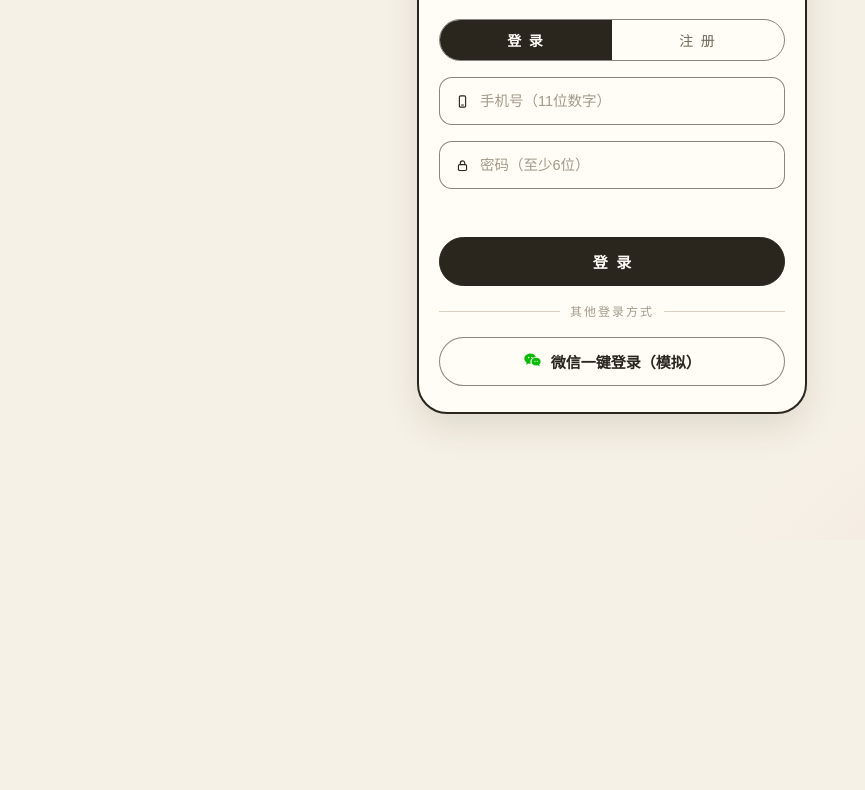
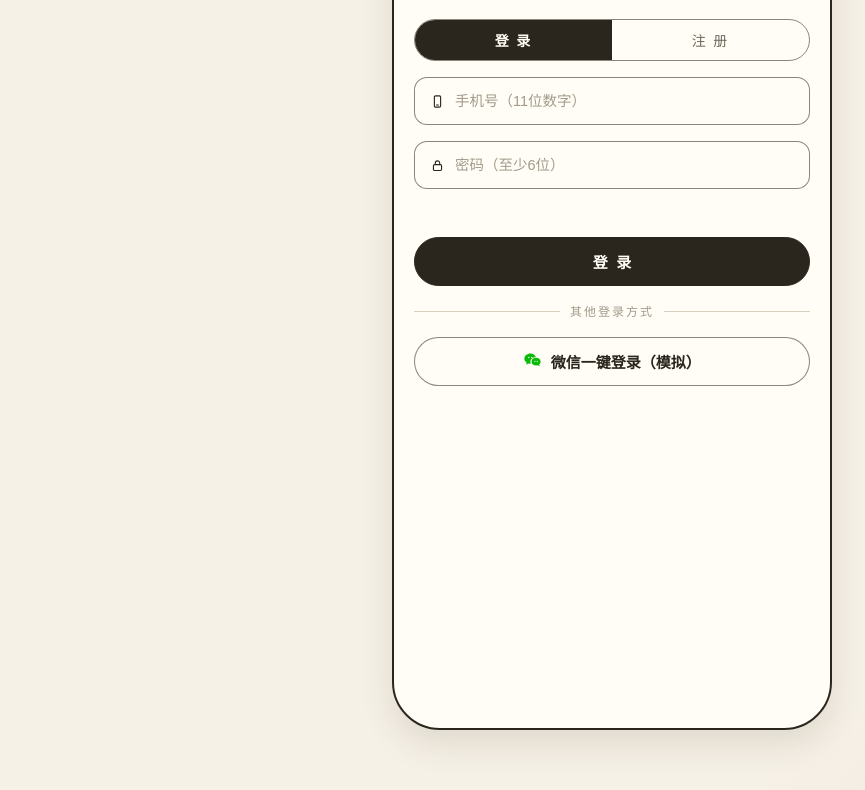
Before and after one commit to strive886/city-memory, a plain HTML site: page index.html in a window 1280 px wide. Shown: the part 260-1050 px from the top of the page, without its empty margins (28-893 px from the left). Before the commit the page ends 800 px from the top, so only its background shows below. Drawn offline with Linux system fonts and the light colour scheme.

Commit message:
城市记忆盲盒4.0

```diff
--- a/css/style.css
+++ b/css/style.css
@@ -35,13 +35,13 @@ a{color:inherit}
 
 /* ---------- 作业展示壳：页码标签 + 手机 + 翻页 ---------- */
 .phone{
-  width:390px;max-width:100%;
+  width:440px;max-width:100%;
   background:var(--card);
-  border:2px solid var(--ink);border-radius:30px;
+  border:2px solid var(--ink);border-radius:48px;
   padding:24px 20px 20px;
   display:flex;flex-direction:column;gap:16px;
   box-shadow:var(--shadow);
-  min-height:640px;position:relative;
+  min-height:956px;position:relative;   /* iPhone Pro Max 逻辑尺寸 440×956 */
 }
 .phone.dark{background:#221e18;border-color:#0e0c09;color:#efe7d8}
 
@@ -166,6 +166,8 @@ a{color:inherit}
 @keyframes pulse{0%,100%{opacity:.5}50%{opacity:1}}
 @media (max-width:430px){ body{padding:18px 8px 48px} .phone{border-radius:24px} }
 
+/* 全设备统一 iPhone Pro Max 手机壳（440×956），无宽屏分支 */
+
 /* ---------- 线性图标 ---------- */
 .ico{display:inline-block;vertical-align:-0.18em;flex:0 0 auto}
 
```
